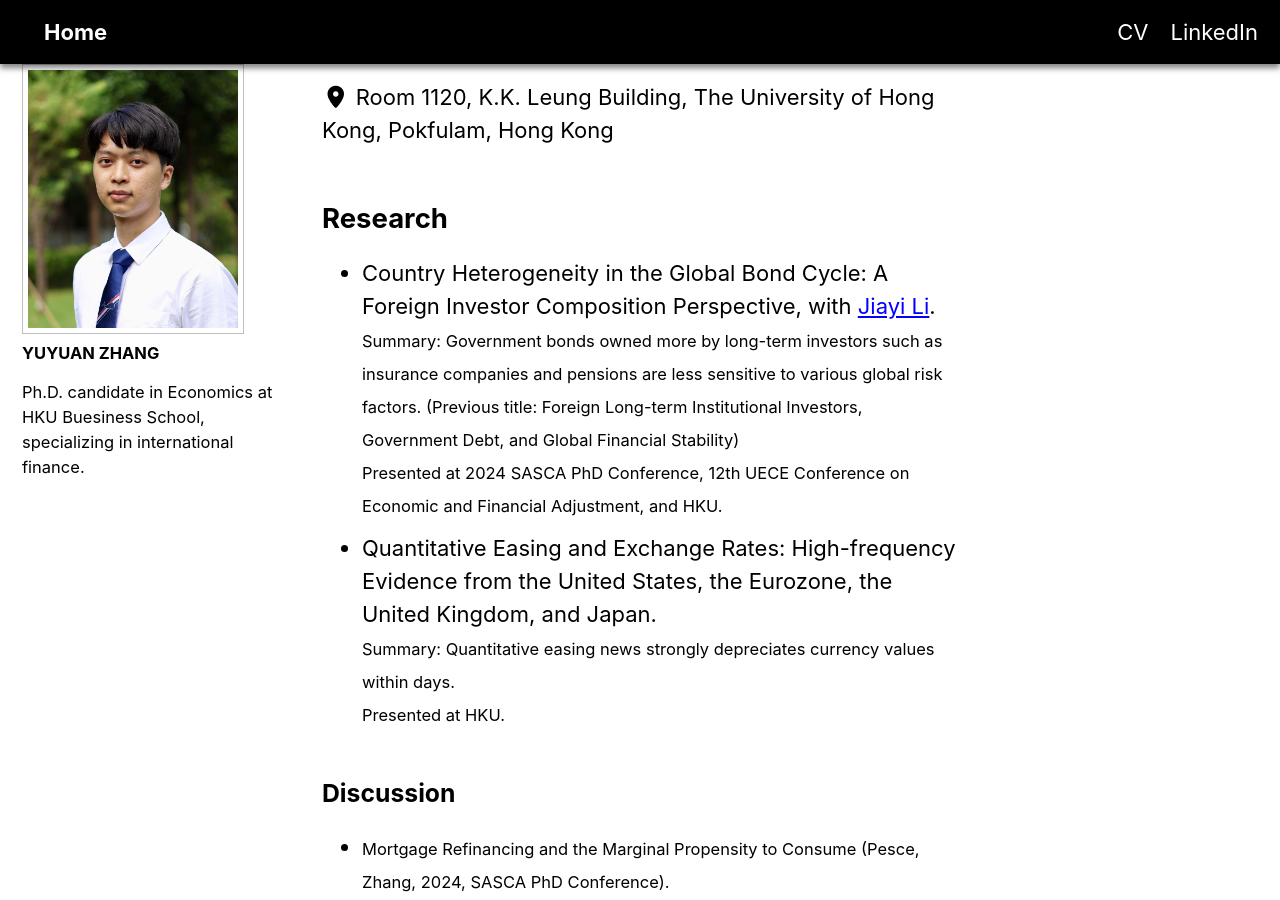
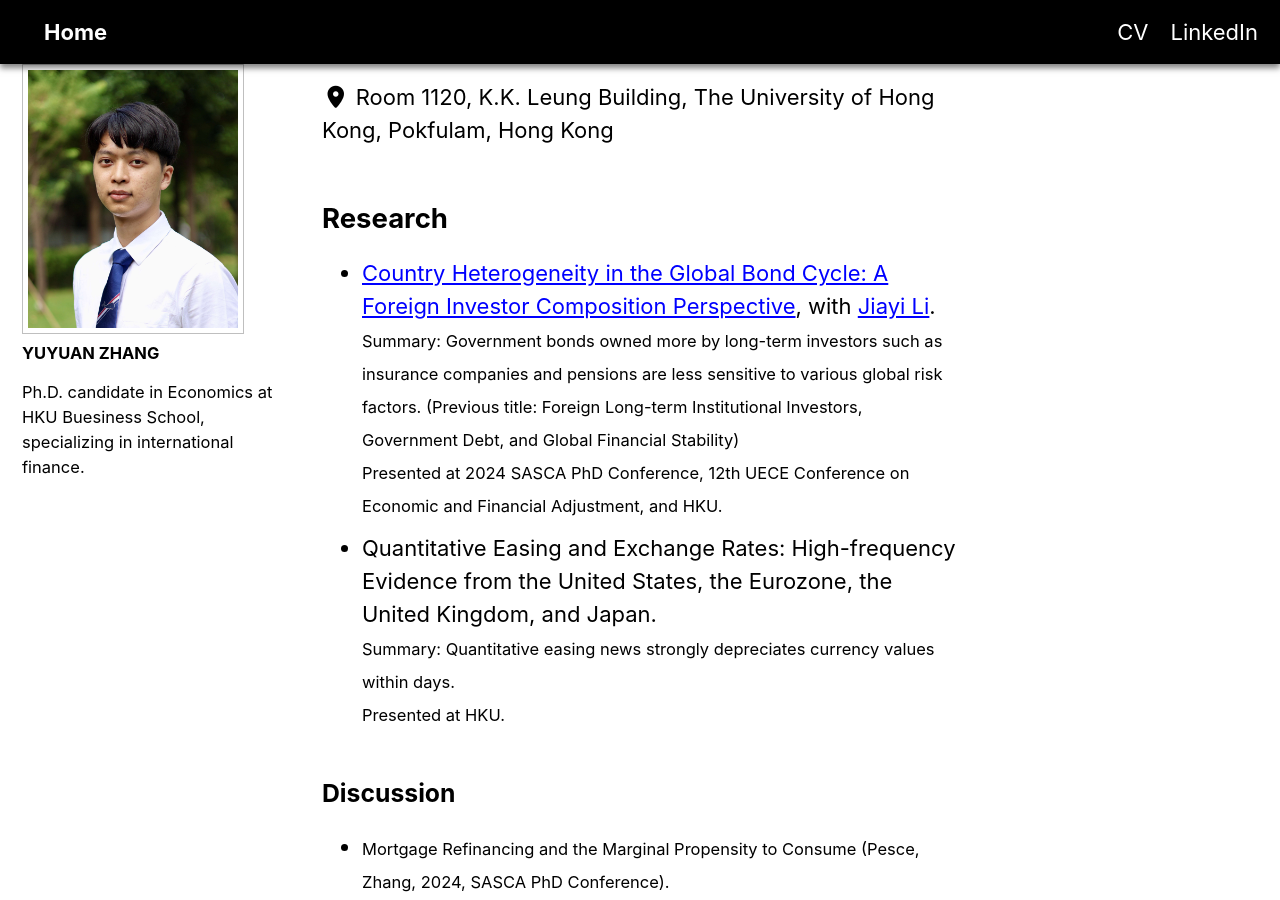
Before and after one commit to yuyuanecon/yuyuanecon.github.io, a Jekyll site: the page built from index.html, in a window 1280 px wide and 900 px high, scrolled down 443 px. Built offline with Jekyll 4.4.1, drawn with Linux system fonts in a browser that asks for light colours; cached includes are drawn as plain includes; the list of posts is cut into pages by our own code; part of the change alters nothing that is shown.

```diff
--- a/_layouts/home.html
+++ b/_layouts/home.html
@@ -24,7 +24,7 @@ layout: archive
         <h2>Research</h2>
         <ul>
             <li>
-                Country Heterogeneity in the Global Bond Cycle: A Foreign Investor Composition Perspective, with <a href="https://sites.google.com/view/jiayilimacro/home" target="_blank">Jiayi Li</a>. <br>
+              <a href="https://ssrn.com/abstract=5254119">Country Heterogeneity in the Global Bond Cycle: A Foreign Investor Composition Perspective</a>, with <a href="https://sites.google.com/view/jiayilimacro/home" target="_blank">Jiayi Li</a>. <br>
                 <small>Summary: Government bonds owned more by long-term investors such as insurance companies and pensions are less sensitive to various global risk factors. (Previous title: Foreign Long-term Institutional Investors, Government Debt, and Global Financial Stability)
                 <br> Presented at 2024 SASCA PhD Conference, 12th UECE Conference on Economic and Financial Adjustment, and HKU. </small>
             </li>
```
